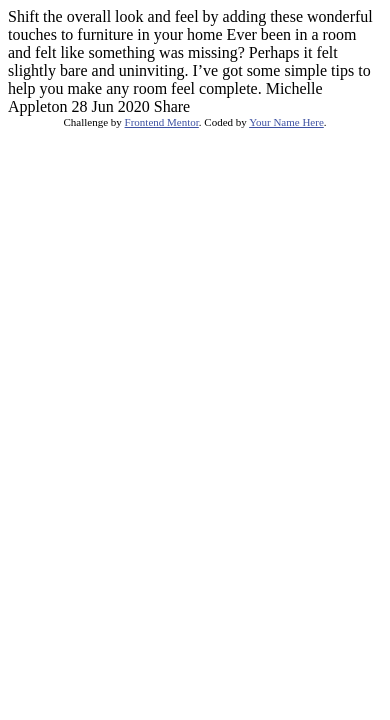
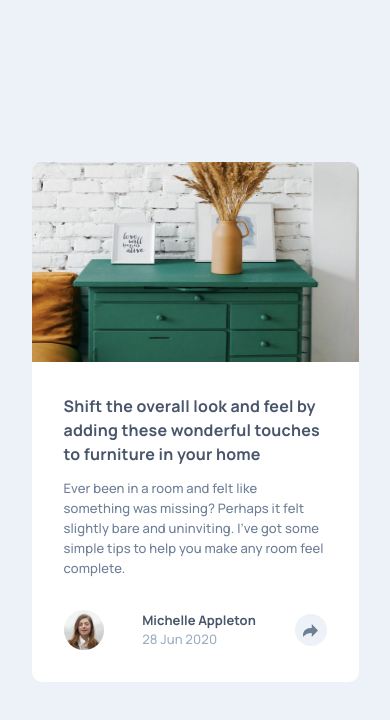
Before and after one commit to trekab/article-preview-component, a plain HTML site: page index.html in a window 390 px wide. Drawn offline with Linux system fonts and the light colour scheme.

Commit message:
feat: Add styling for mobile devices

```diff
--- a/index.html
+++ b/index.html
@@ -1,36 +1,39 @@
 <!DOCTYPE html>
 <html lang="en">
-<head>
-  <meta charset="UTF-8">
-  <meta name="viewport" content="width=device-width, initial-scale=1.0"> <!-- displays site properly based on user's device -->
+  <head>
+    <meta charset="UTF-8" />
+    <meta name="viewport" content="width=device-width, initial-scale=1.0" />
+    <!-- displays site properly based on user's device -->
 
-  <link rel="icon" type="image/png" sizes="32x32" href="./images/favicon-32x32.png">
-
-  <title>Frontend Mentor | Article preview component</title>
-
-  <!-- Feel free to remove these styles or customise in your own stylesheet 👍 -->
-  <style>
-    .attribution { font-size: 11px; text-align: center; }
-    .attribution a { color: hsl(228, 45%, 44%); }
-  </style>
-</head>
-<body>
-
-  Shift the overall look and feel by adding these wonderful
-  touches to furniture in your home
-
-  Ever been in a room and felt like something was missing? Perhaps
-  it felt slightly bare and uninviting. I’ve got some simple tips
-  to help you make any room feel complete.
-
-  Michelle Appleton
-  28 Jun 2020
-
-  Share
-
-  <div class="attribution">
-    Challenge by <a href="https://www.frontendmentor.io?ref=challenge" target="_blank">Frontend Mentor</a>.
-    Coded by <a href="#">Your Name Here</a>.
-  </div>
-</body>
+    <link
+      rel="icon"
+      type="image/png"
+      sizes="32x32"
+      href="./images/favicon-32x32.png"
+    />
+    <link rel="stylesheet" href="./main.css" />
+    <title>Article preview component</title>
+  </head>
+  <body>
+    <main class="card">
+      <div class="hero"></div>
+      <h1 class="card-heading">
+        Shift the overall look and feel by adding these wonderful touches to
+        furniture in your home
+      </h1>
+      <p class="card-description">
+        Ever been in a room and felt like something was missing? Perhaps it felt
+        slightly bare and uninviting. I’ve got some simple tips to help you make
+        any room feel complete.
+      </p>
+      <div class="author">
+        <img src="./images/avatar-michelle.jpg" alt="avatar" class="avatar" />
+        <div>
+          <h2 class="author-name">Michelle Appleton</h2>
+          <p class="date">28 Jun 2020</p>
+        </div>
+        <div class="share-icon"></div>
+      </div>
+    </main>
+  </body>
 </html>
--- /dev/null
+++ b/main.css
@@ -0,0 +1,95 @@
+@import url("https://fonts.googleapis.com/css2?family=Manrope:wght@500;700&display=swap");
+
+:root {
+  --very-dark-grayish-blue: hsl(217, 19%, 35%);
+  --desturated-dark-blue: hsl(214, 17%, 51%);
+  --grayish-blue: hsl(212, 23%, 69%);
+  --light-grayish-blue: hsl(210, 46%, 95%);
+}
+
+* {
+  font-family: "Manrope", sans-serif;
+  box-sizing: border-box;
+  margin: 0;
+  padding: 0;
+}
+
+body {
+  display: flex;
+  align-items: center;
+  justify-content: center;
+  height: 100vh;
+  background-color: var(--light-grayish-blue);
+}
+
+.card {
+  max-width: 327px;
+  padding: 2rem;
+  background-image: url("./images/drawers.jpg");
+  background-repeat: no-repeat;
+  border-radius: 10px;
+  background-size: 100% 200px;
+  background-color: white;
+}
+
+.card-heading {
+  margin-top: 200px;
+  font-size: 1rem;
+  color: var(--very-dark-grayish-blue);
+  font-weight: 700;
+  line-height: 1.5rem;
+  letter-spacing: 0.2px;
+}
+
+.card-description {
+  font-weight: 500;
+  font-size: 13px;
+  line-height: 1.25rem;
+  color: var(--desturated-dark-blue);
+  letter-spacing: 0.12px;
+  margin-top: 0.75rem;
+}
+
+.author {
+  display: flex;
+  align-items: center;
+  justify-content: space-between;
+  margin-top: 2rem;
+}
+
+.avatar {
+  width: 40px;
+  height: 40px;
+  border-radius: 50%;
+}
+
+.author-name {
+  font-weight: 700;
+  color: var(--very-dark-grayish-blue);
+  font-size: 13px;
+}
+
+.date {
+  font-weight: 500;
+  font-size: 13px;
+  color: var(--grayish-blue);
+  line-height: 1.25rem;
+  letter-spacing: 0.12px;
+}
+
+.share-icon {
+  display: inline-block;
+  height: 32px;
+  width: 32px;
+  background-image: url("./images/icon-share.svg");
+  background-repeat: no-repeat;
+  background-position: center;
+  background-color: var(--light-grayish-blue);
+  border-radius: 50%;
+}
+/*
+@media (min-width: 375px) {
+  .card {
+    max-width: 730px;
+  }
+} */
```
